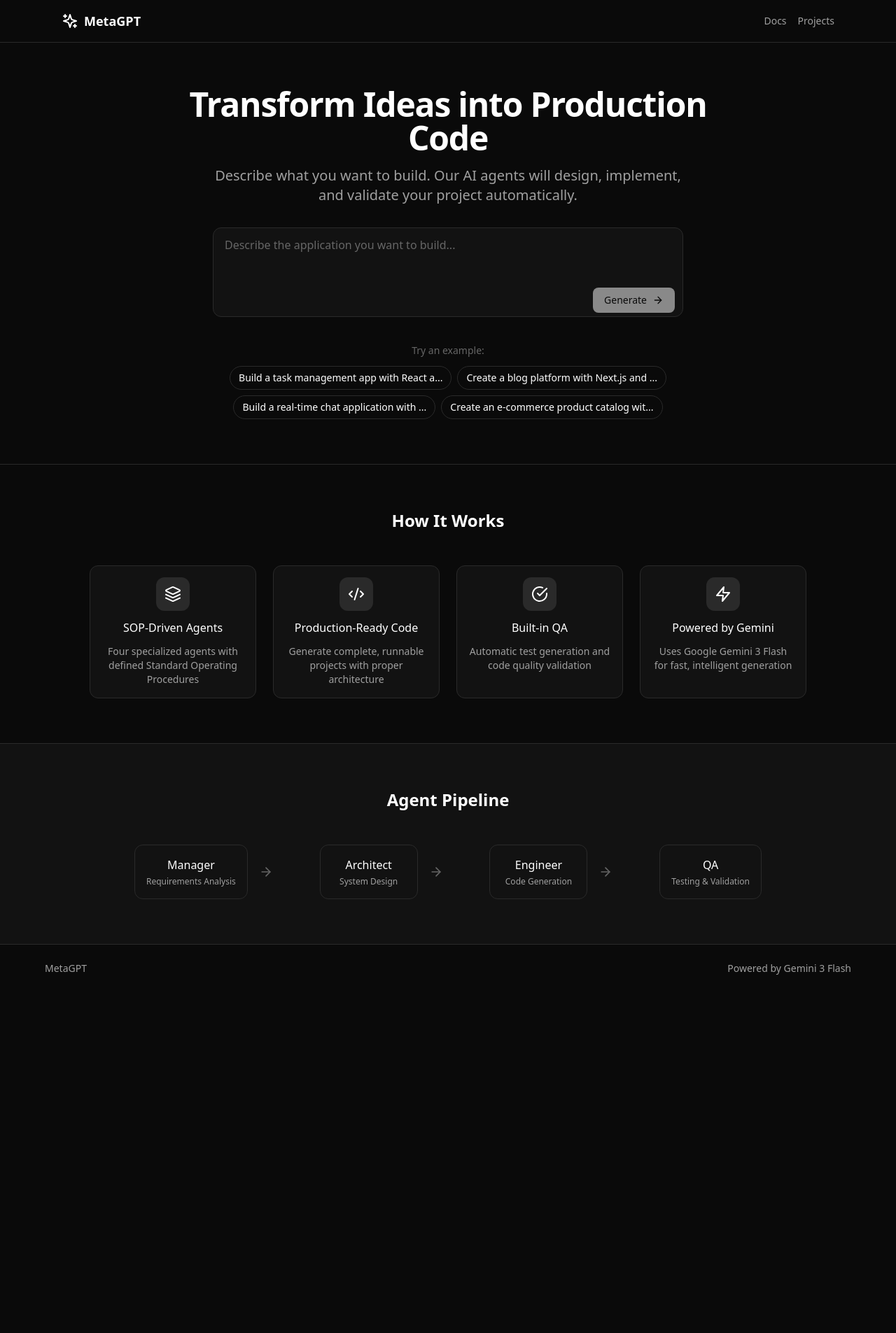
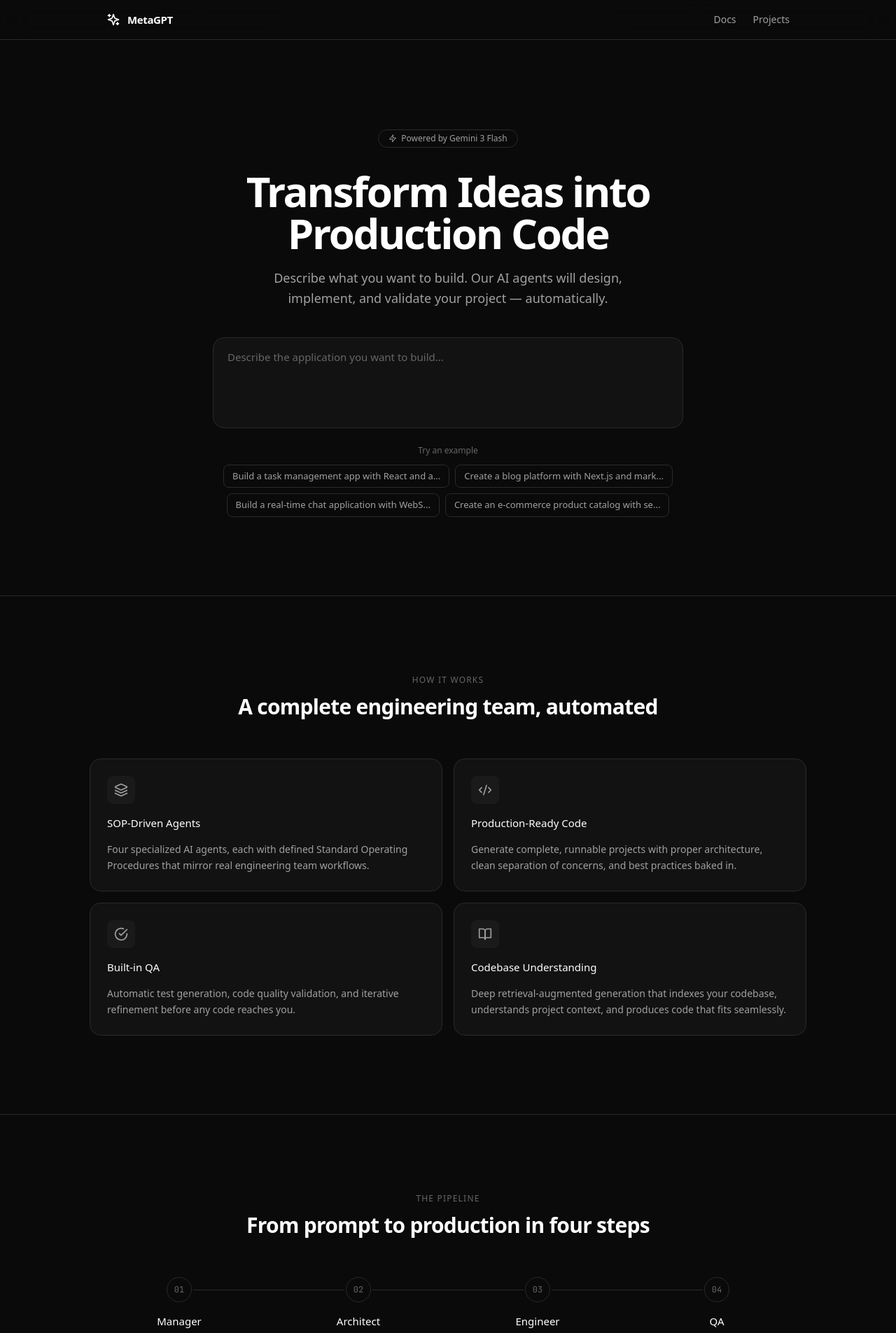
Before and after one commit to aslahtp/metagpt-v1, a Next.js app in the folder frontend/: page / in a window 1280 px wide. Shown: the top 1905 px of the page at 70% size. Before the commit the page ends 1418 px from the top, so only its background shows below. Built offline with nearby package versions, Linux system fonts and the light colour scheme; a web font is replaced by a local one.

Commit message:
Langing page ui chnages

```diff
--- a/frontend/src/app/globals.css
+++ b/frontend/src/app/globals.css
@@ -94,4 +94,21 @@
   .glass {
     @apply bg-background-secondary/80 backdrop-blur-xl;
   }
+
+  /* Staggered animation delays */
+  .stagger-1 {
+    animation-delay: 0ms;
+  }
+  .stagger-2 {
+    animation-delay: 100ms;
+  }
+  .stagger-3 {
+    animation-delay: 200ms;
+  }
+  .stagger-4 {
+    animation-delay: 300ms;
+  }
+  .stagger-5 {
+    animation-delay: 400ms;
+  }
 }
--- a/frontend/src/app/page.tsx
+++ b/frontend/src/app/page.tsx
@@ -9,7 +9,49 @@ import {
   Layers,
   CheckCircle,
   Zap,
+  BookOpen,
 } from "lucide-react";
+
+const features = [
+  {
+    icon: Layers,
+    title: "SOP-Driven Agents",
+    description:
+      "Four specialized AI agents, each with defined Standard Operating Procedures that mirror real engineering team workflows.",
+  },
+  {
+    icon: Code2,
+    title: "Production-Ready Code",
+    description:
+      "Generate complete, runnable projects with proper architecture, clean separation of concerns, and best practices baked in.",
+  },
+  {
+    icon: CheckCircle,
+    title: "Built-in QA",
+    description:
+      "Automatic test generation, code quality validation, and iterative refinement before any code reaches you.",
+  },
+  {
+    icon: BookOpen,
+    title: "Codebase Understanding",
+    description:
+      "Deep retrieval-augmented generation that indexes your codebase, understands project context, and produces code that fits seamlessly.",
+  },
+];
+
+const pipeline = [
+  { step: "01", name: "Manager", desc: "Requirements Analysis" },
+  { step: "02", name: "Architect", desc: "System Design" },
+  { step: "03", name: "Engineer", desc: "Code Generation" },
+  { step: "04", name: "QA", desc: "Testing & Validation" },
+];
+
+const examplePrompts = [
+  "Build a task management app with React and a REST API",
+  "Create a blog platform with Next.js and markdown support",
+  "Build a real-time chat application with WebSocket support",
+  "Create an e-commerce product catalog with search and filters",
+];
 
 export default function HomePage() {
   const [prompt, setPrompt] = useState("");
@@ -23,7 +65,6 @@ export default function HomePage() {
     setIsLoading(true);
 
     try {
-      // Create project and navigate to it
       const response = await fetch("/api/v1/projects", {
         method: "POST",
         headers: { "Content-Type": "application/json" },
@@ -40,58 +81,37 @@ export default function HomePage() {
     }
   };
 
-  const features = [
-    {
-      icon: Layers,
-      title: "SOP-Driven Agents",
-      description:
-        "Four specialized agents with defined Standard Operating Procedures",
-    },
-    {
-      icon: Code2,
-      title: "Production-Ready Code",
-      description:
-        "Generate complete, runnable projects with proper architecture",
-    },
-    {
-      icon: CheckCircle,
-      title: "Built-in QA",
-      description: "Automatic test generation and code quality validation",
-    },
-    {
-      icon: Zap,
-      title: "Powered by Gemini",
-      description:
-        "Uses Google Gemini 3 Flash for fast, intelligent generation",
-    },
-  ];
+  return (
+    <main className="min-h-screen flex flex-col relative">
+      {/* Subtle top radial glow */}
+      <div
+        className="pointer-events-none fixed inset-0 z-0"
+        aria-hidden="true"
+        style={{
+          background:
+            "radial-gradient(ellipse 80% 50% at 50% -20%, rgba(255,255,255,0.03) 0%, transparent 60%)",
+        }}
+      />
 
-  const examplePrompts = [
-    "Build a task management app with React and a REST API",
-    "Create a blog platform with Next.js and markdown support",
-    "Build a real-time chat application with WebSocket support",
-    "Create an e-commerce product catalog with search and filters",
-  ];
-
-  return (
-    <main className="min-h-screen flex flex-col">
-      {/* Header */}
-      <header className="border-b border-border">
-        <div className="max-w-6xl mx-auto px-6 py-4 flex items-center justify-between">
-          <div className="flex items-center gap-2">
-            <Sparkles className="h-6 w-6 text-accent" />
-            <span className="font-semibold text-lg">MetaGPT</span>
-          </div>
-          <nav className="flex items-center gap-4">
+      {/* ── Header ── */}
+      <header className="sticky top-0 z-50 border-b border-border bg-background/80 backdrop-blur-xl">
+        <div className="max-w-5xl mx-auto px-6 h-14 flex items-center justify-between">
+          <a href="/" className="flex items-center gap-2.5 group">
+            <Sparkles className="h-5 w-5 text-foreground transition-colors duration-200 group-hover:text-foreground-muted" />
+            <span className="font-semibold text-[15px] tracking-tight">
+              MetaGPT
+            </span>
+          </a>
+          <nav className="flex items-center gap-6">
             <a
               href="/docs"
-              className="text-foreground-muted hover:text-foreground text-sm"
+              className="text-foreground-muted hover:text-foreground text-sm transition-colors duration-200"
             >
               Docs
             </a>
             <a
               href="/projects"
-              className="text-foreground-muted hover:text-foreground text-sm"
+              className="text-foreground-muted hover:text-foreground text-sm transition-colors duration-200"
             >
               Projects
             </a>
@@ -99,60 +119,81 @@ export default function HomePage() {
         </div>
       </header>
 
-      {/* Hero Section */}
-      <section className="flex-1 flex flex-col items-center justify-center px-6 py-16">
-        <div className="max-w-3xl mx-auto text-center space-y-8">
-          <div className="space-y-4">
-            <h1 className="text-4xl md:text-5xl font-bold tracking-tight">
-              Transform Ideas into
-              <span className="text-accent"> Production Code</span>
-            </h1>
-            <p className="text-xl text-foreground-muted max-w-2xl mx-auto">
-              Describe what you want to build. Our AI agents will design,
-              implement, and validate your project automatically.
-            </p>
+      {/* ── Hero ── */}
+      <section className="relative z-10 flex-1 flex flex-col items-center justify-center px-6 pt-24 pb-20 md:pt-32 md:pb-28">
+        <div className="max-w-3xl mx-auto w-full text-center">
+          {/* Badge */}
+          <div className="opacity-0 animate-fade-in-up stagger-1 mb-8">
+            <span className="inline-flex items-center gap-1.5 rounded-full border border-border px-3.5 py-1 text-xs text-foreground-muted">
+              <Zap className="h-3 w-3" />
+              Powered by Gemini 3 Flash
+            </span>
           </div>
 
-          {/* Prompt Input */}
-          <form onSubmit={handleSubmit} className="w-full max-w-2xl mx-auto">
-            <div className="relative">
+          {/* Title */}
+          <h1 className="opacity-0 animate-fade-in-up stagger-2 text-4xl sm:text-5xl md:text-6xl font-bold tracking-[-0.04em] leading-[1.08]">
+            Transform Ideas into
+            <br />
+            <span className="text-foreground">Production Code</span>
+          </h1>
+
+          {/* Subtitle */}
+          <p className="opacity-0 animate-fade-in-up stagger-3 mt-5 text-lg text-foreground-muted max-w-xl mx-auto text-balance leading-relaxed">
+            Describe what you want to build. Our AI agents will design,
+            implement, and validate your project — automatically.
+          </p>
+
+          {/* Prompt Form */}
+          <form
+            onSubmit={handleSubmit}
+            className="opacity-0 animate-fade-in-up stagger-4 mt-10 w-full max-w-2xl mx-auto"
+          >
+            <div className="relative rounded-2xl border border-border bg-background-secondary transition-colors duration-200 focus-within:border-foreground-subtle">
               <textarea
                 value={prompt}
                 onChange={(e) => setPrompt(e.target.value)}
                 placeholder="Describe the application you want to build..."
-                className="w-full h-32 px-4 py-3 rounded-xl border border-border bg-background-secondary text-foreground placeholder:text-foreground-subtle resize-none focus:outline-none focus:ring-2 focus:ring-accent"
+                rows={4}
+                className={`w-full resize-none rounded-2xl bg-transparent px-5 pt-4 text-[15px] text-foreground placeholder:text-foreground-subtle focus:outline-none transition-[padding] duration-300 ${prompt.trim() || isLoading ? "pb-14" : "pb-4"}`}
                 disabled={isLoading}
               />
+              <div
+                className={`absolute bottom-3 right-3 transition-all duration-300 ease-out ${prompt.trim() || isLoading ? "opacity-100 translate-y-0" : "opacity-0 translate-y-2 pointer-events-none"}`}
+              >
                 <button
                   type="submit"
                   disabled={!prompt.trim() || isLoading}
-                className="absolute bottom-3 right-3 btn-primary flex items-center gap-2"
+                  className="inline-flex items-center gap-2 rounded-xl bg-white px-4 py-2 text-sm font-medium text-black transition-all duration-200 hover:bg-gray-200 disabled:pointer-events-none disabled:opacity-40"
                 >
                   {isLoading ? (
                     <>
-                    <div className="h-4 w-4 border-2 border-white/30 border-t-white rounded-full animate-spin" />
+                      <div className="h-3.5 w-3.5 border-2 border-black/20 border-t-black rounded-full animate-spin" />
                       Creating...
                     </>
                   ) : (
                     <>
-                    Generate <ArrowRight className="h-4 w-4" />
+                      Generate
+                      <ArrowRight className="h-3.5 w-3.5" />
                     </>
                   )}
                 </button>
               </div>
+            </div>
           </form>
 
           {/* Example Prompts */}
-          <div className="space-y-3">
-            <p className="text-sm text-foreground-subtle">Try an example:</p>
+          <div className="opacity-0 animate-fade-in-up stagger-5 mt-6">
+            <p className="text-xs text-foreground-subtle mb-3">
+              Try an example
+            </p>
             <div className="flex flex-wrap gap-2 justify-center">
               {examplePrompts.map((example, i) => (
                 <button
                   key={i}
                   onClick={() => setPrompt(example)}
-                  className="px-3 py-1.5 text-sm rounded-full border border-border hover:border-accent hover:text-accent transition-colors"
+                  className="px-3 py-1.5 text-[13px] text-foreground-muted rounded-lg border border-border hover:bg-background-tertiary hover:text-foreground transition-colors duration-200"
                 >
-                  {example.slice(0, 40)}...
+                  {example.length > 44 ? example.slice(0, 44) + "..." : example}
                 </button>
               ))}
             </div>
@@ -160,20 +201,29 @@ export default function HomePage() {
         </div>
       </section>
 
-      {/* Features */}
-      <section className="border-t border-border py-16 px-6">
+      {/* ── Features ── */}
+      <section className="relative z-10 border-t border-border px-6 py-24 md:py-28">
         <div className="max-w-5xl mx-auto">
-          <h2 className="text-2xl font-semibold text-center mb-12">
+          <div className="text-center mb-14">
+            <p className="text-xs font-medium uppercase tracking-widest text-foreground-subtle mb-3">
               How It Works
+            </p>
+            <h2 className="text-2xl md:text-3xl font-semibold tracking-tight">
+              A complete engineering team, automated
             </h2>
-          <div className="grid md:grid-cols-4 gap-6">
+          </div>
+
+          <div className="grid sm:grid-cols-2 gap-4">
             {features.map((feature, i) => (
-              <div key={i} className="card text-center space-y-3">
-                <div className="w-12 h-12 rounded-xl bg-accent/10 flex items-center justify-center mx-auto">
-                  <feature.icon className="h-6 w-6 text-accent" />
+              <div
+                key={i}
+                className="group rounded-2xl border border-border bg-background-secondary p-6 space-y-4 transition-colors duration-300 hover:border-foreground-subtle hover:bg-background-secondary/80"
+              >
+                <div className="w-10 h-10 rounded-lg bg-background-tertiary flex items-center justify-center">
+                  <feature.icon className="h-5 w-5 text-foreground-muted" />
                 </div>
-                <h3 className="font-medium">{feature.title}</h3>
-                <p className="text-sm text-foreground-muted">
+                <h3 className="font-medium text-[15px]">{feature.title}</h3>
+                <p className="text-sm text-foreground-muted leading-relaxed">
                   {feature.description}
                 </p>
               </div>
@@ -182,40 +232,85 @@ export default function HomePage() {
         </div>
       </section>
 
-      {/* Agent Pipeline */}
-      <section className="border-t border-border py-16 px-6 bg-background-secondary">
-        <div className="max-w-4xl mx-auto">
-          <h2 className="text-2xl font-semibold text-center mb-12">
-            Agent Pipeline
+      {/* ── Agent Pipeline ── */}
+      <section className="relative z-10 border-t border-border px-6 py-24 md:py-28">
+        <div className="max-w-5xl mx-auto">
+          <div className="text-center mb-14">
+            <p className="text-xs font-medium uppercase tracking-widest text-foreground-subtle mb-3">
+              The Pipeline
+            </p>
+            <h2 className="text-2xl md:text-3xl font-semibold tracking-tight">
+              From prompt to production in four steps
             </h2>
-          <div className="flex flex-col md:flex-row items-center justify-between gap-4">
-            {[
-              { name: "Manager", desc: "Requirements Analysis" },
-              { name: "Architect", desc: "System Design" },
-              { name: "Engineer", desc: "Code Generation" },
-              { name: "QA", desc: "Testing & Validation" },
-            ].map((agent, i) => (
-              <div key={i} className="flex items-center gap-4">
-                <div className="card text-center min-w-[140px]">
-                  <div className="font-medium text-accent">{agent.name}</div>
-                  <div className="text-xs text-foreground-muted mt-1">
-                    {agent.desc}
+          </div>
+
+          {/* Desktop pipeline */}
+          <div className="hidden md:block">
+            <div className="grid grid-cols-4 gap-0">
+              {pipeline.map((agent, i) => (
+                <div key={i} className="relative flex flex-col items-center">
+                  {/* Connector line */}
+                  {i < pipeline.length - 1 && (
+                    <div className="absolute top-[18px] left-[calc(50%+20px)] right-[calc(-50%+20px)] border-t border-border" />
+                  )}
+                  {/* Step number dot */}
+                  <div className="relative z-10 w-9 h-9 rounded-full border border-border bg-background flex items-center justify-center mb-4">
+                    <span className="text-xs font-mono text-foreground-subtle">
+                      {agent.step}
+                    </span>
+                  </div>
+                  <h3 className="font-medium text-[15px] mb-1">{agent.name}</h3>
+                  <p className="text-sm text-foreground-muted">{agent.desc}</p>
+                </div>
+              ))}
             </div>
           </div>
-                {i < 3 && (
-                  <ArrowRight className="h-5 w-5 text-foreground-subtle hidden md:block" />
+
+          {/* Mobile pipeline */}
+          <div className="md:hidden space-y-0">
+            {pipeline.map((agent, i) => (
+              <div key={i} className="flex items-start gap-4">
+                {/* Vertical track */}
+                <div className="flex flex-col items-center">
+                  <div className="w-9 h-9 rounded-full border border-border bg-background flex items-center justify-center shrink-0">
+                    <span className="text-xs font-mono text-foreground-subtle">
+                      {agent.step}
+                    </span>
+                  </div>
+                  {i < pipeline.length - 1 && (
+                    <div className="w-px flex-1 bg-border my-1 min-h-[32px]" />
                   )}
+                </div>
+                <div className="pt-1.5 pb-6">
+                  <h3 className="font-medium text-[15px] mb-0.5">
+                    {agent.name}
+                  </h3>
+                  <p className="text-sm text-foreground-muted">{agent.desc}</p>
+                </div>
               </div>
             ))}
           </div>
         </div>
       </section>
 
-      {/* Footer */}
-      <footer className="border-t border-border py-6 px-6">
-        <div className="max-w-6xl mx-auto flex items-center justify-between text-sm text-foreground-muted">
-          <span>MetaGPT</span>
-          <span>Powered by Gemini 3 Flash</span>
+      {/* ── Footer ── */}
+      <footer className="relative z-10 border-t border-border px-6 py-6">
+        <div className="max-w-5xl mx-auto flex items-center justify-between text-xs text-foreground-subtle">
+          <span>&copy; {new Date().getFullYear()} MetaGPT</span>
+          <div className="flex items-center gap-4">
+            <a
+              href="/docs"
+              className="hover:text-foreground-muted transition-colors duration-200"
+            >
+              Docs
+            </a>
+            <a
+              href="/projects"
+              className="hover:text-foreground-muted transition-colors duration-200"
+            >
+              Projects
+            </a>
+          </div>
         </div>
       </footer>
     </main>
```
Also changed, not shown: frontend/tailwind.config.ts (+6 -1 lines). Lines whose indentation alone changed are shown as unchanged.
